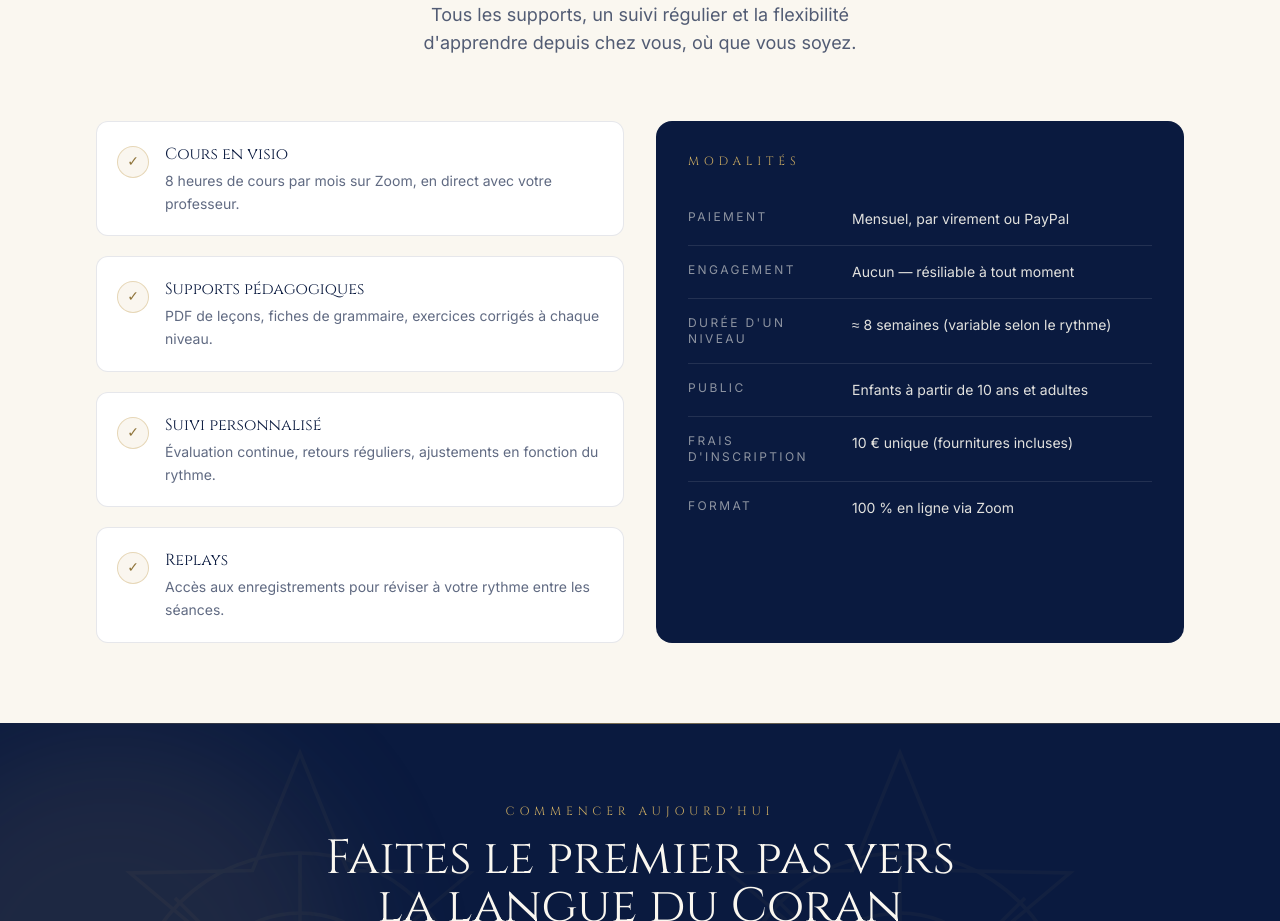
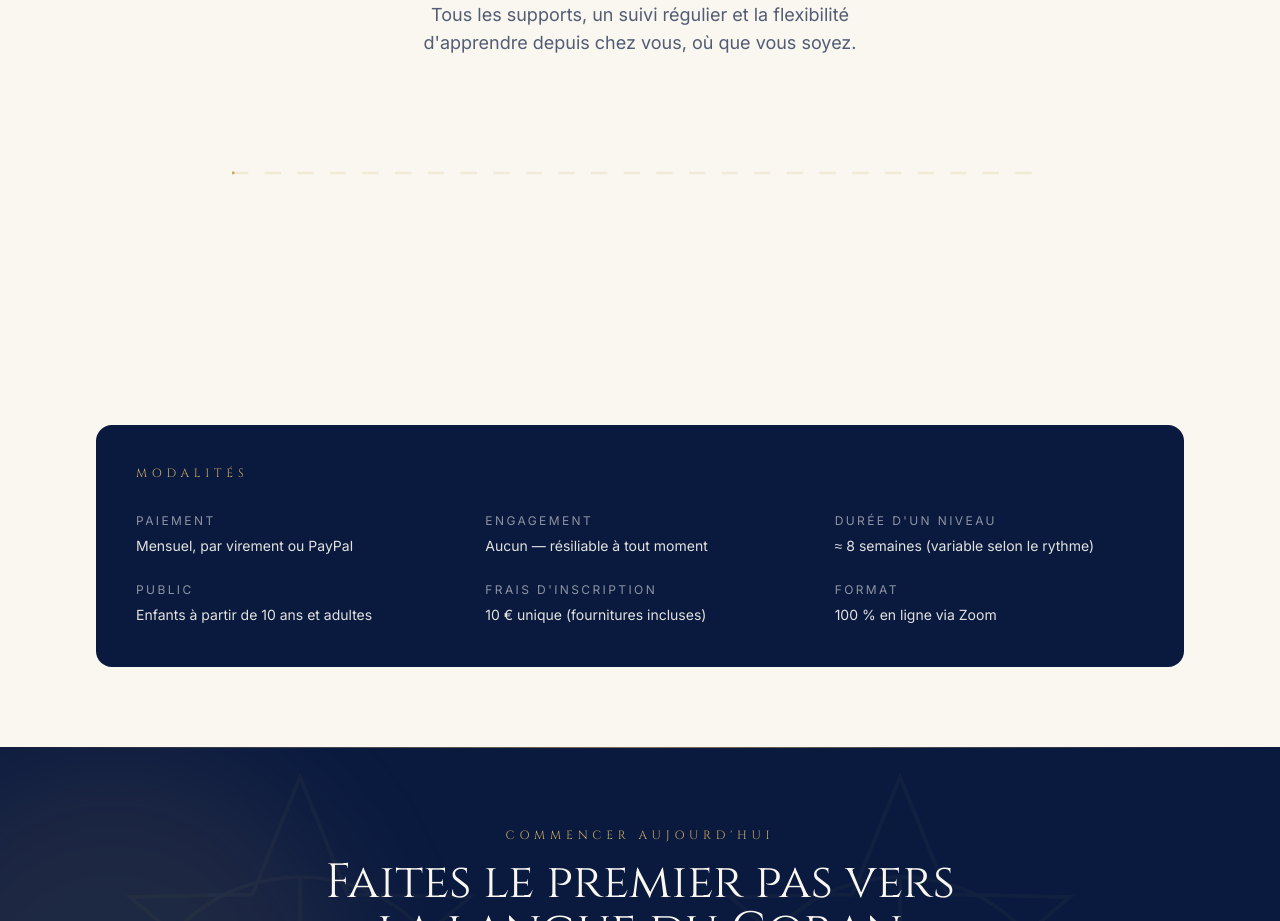
Before and after one commit to FaroukHUB/alirtiqa, a Next.js app: page / in a window 1280 px wide. Shown: the part 7240-8161 px from the top of the page. Built offline with nearby package versions, Linux system fonts and the light colour scheme.

Commit message:
Tarifs: replace inclusions list with scroll-tied timeline + full-width Modalites grid
Co-Authored-By: Claude Opus 4.7 (1M context) <noreply@anthropic.com>

```diff
--- a/src/components/sections/Tarifs.tsx
+++ b/src/components/sections/Tarifs.tsx
@@ -1,24 +1,41 @@
 "use client";
 
-import { motion } from "framer-motion";
+import { useRef } from "react";
+import { motion, useScroll, useTransform } from "framer-motion";
 import { SectionHeading } from "@/components/ui/SectionHeading";
 
-const inclusions = [
+type IconName = "video" | "book" | "chart" | "replay";
+
+type Inclusion = {
+  titre: string;
+  detail: string;
+  icon: IconName;
+};
+
+const inclusions: Inclusion[] = [
   {
     titre: "Cours en visio",
-    detail: "8 heures de cours par mois sur Zoom, en direct avec votre professeur.",
+    detail:
+      "8 heures de cours par mois sur Zoom, en direct avec votre professeur.",
+    icon: "video",
   },
   {
     titre: "Supports pédagogiques",
-    detail: "PDF de leçons, fiches de grammaire, exercices corrigés à chaque niveau.",
+    detail:
+      "PDF de leçons, fiches de grammaire, exercices corrigés à chaque niveau.",
+    icon: "book",
   },
   {
     titre: "Suivi personnalisé",
-    detail: "Évaluation continue, retours réguliers, ajustements en fonction du rythme.",
+    detail:
+      "Évaluation continue, retours réguliers, ajustements en fonction du rythme.",
+    icon: "chart",
   },
   {
     titre: "Replays",
-    detail: "Accès aux enregistrements pour réviser à votre rythme entre les séances.",
+    detail:
+      "Accès aux enregistrements pour réviser à votre rythme entre les séances.",
+    icon: "replay",
   },
 ];
 
@@ -30,6 +47,176 @@ const modalites = [
   { label: "Frais d'inscription", value: "10 € unique (fournitures incluses)" },
   { label: "Format", value: "100 % en ligne via Zoom" },
 ];
+
+function StepIcon({ name }: { name: IconName }) {
+  const baseClass = "h-10 w-10 text-dore-700";
+  const baseProps = {
+    fill: "none" as const,
+    stroke: "currentColor",
+    strokeWidth: 1.5,
+    strokeLinecap: "round" as const,
+    strokeLinejoin: "round" as const,
+    viewBox: "0 0 48 48",
+    "aria-hidden": true,
+  };
+
+  switch (name) {
+    case "video":
+      return (
+        <svg {...baseProps} className={baseClass}>
+          <rect x="7" y="11" width="34" height="22" rx="2" />
+          <path d="M5 36h38" />
+          <path d="M20 17v10l9-5-9-5z" fill="currentColor" stroke="none" />
+        </svg>
+      );
+    case "book":
+      return (
+        <svg {...baseProps} className={baseClass}>
+          <path d="M24 14c-3-2-7-3-13-3v23c6 0 10 1 13 3" />
+          <path d="M24 14c3-2 7-3 13-3v23c-6 0-10 1-13 3" />
+          <path d="M14 19h6M14 25h6M28 19h6M28 25h6" />
+        </svg>
+      );
+    case "chart":
+      return (
+        <svg {...baseProps} className={baseClass}>
+          <path d="M8 38h34" />
+          <path d="M8 38V10" />
+          <path d="M12 32l7-6 6 4 13-12" />
+          <circle cx="12" cy="32" r="1.6" fill="currentColor" stroke="none" />
+          <circle cx="19" cy="26" r="1.6" fill="currentColor" stroke="none" />
+          <circle cx="25" cy="30" r="1.6" fill="currentColor" stroke="none" />
+          <circle cx="38" cy="18" r="2.6" fill="#C9A961" stroke="#C9A961" />
+        </svg>
+      );
+    case "replay":
+      return (
+        <svg {...baseProps} className={baseClass}>
+          <path d="M38 18a14 14 0 11-3-9" />
+          <path d="M37 6v9h-9" />
+          <path d="M20 19v10l9-5-9-5z" fill="currentColor" stroke="none" />
+        </svg>
+      );
+  }
+}
+
+function DesktopTimeline() {
+  const ref = useRef<HTMLDivElement>(null);
+  const { scrollYProgress } = useScroll({
+    target: ref,
+    offset: ["start 80%", "end 60%"],
+  });
+  const pathLength = useTransform(scrollYProgress, [0.05, 0.95], [0, 1]);
+
+  const o1 = useTransform(scrollYProgress, [0.05, 0.18], [0, 1]);
+  const s1 = useTransform(scrollYProgress, [0.05, 0.18], [0.7, 1]);
+  const o2 = useTransform(scrollYProgress, [0.30, 0.43], [0, 1]);
+  const s2 = useTransform(scrollYProgress, [0.30, 0.43], [0.7, 1]);
+  const o3 = useTransform(scrollYProgress, [0.55, 0.68], [0, 1]);
+  const s3 = useTransform(scrollYProgress, [0.55, 0.68], [0.7, 1]);
+  const o4 = useTransform(scrollYProgress, [0.80, 0.93], [0, 1]);
+  const s4 = useTransform(scrollYProgress, [0.80, 0.93], [0.7, 1]);
+
+  const steps = [
+    { o: o1, s: s1 },
+    { o: o2, s: s2 },
+    { o: o3, s: s3 },
+    { o: o4, s: s4 },
+  ];
+
+  return (
+    <div ref={ref} className="hidden md:block">
+      <div className="relative">
+        <svg
+          aria-hidden
+          className="pointer-events-none absolute left-[12.5%] right-[12.5%] top-12 h-2 w-3/4"
+          viewBox="0 0 100 2"
+          preserveAspectRatio="none"
+        >
+          <line
+            x1="0"
+            y1="1"
+            x2="100"
+            y2="1"
+            stroke="#C9A961"
+            strokeOpacity="0.18"
+            strokeWidth="0.6"
+            strokeDasharray="2 2"
+          />
+          <motion.path
+            d="M0 1 L100 1"
+            fill="none"
+            stroke="#C9A961"
+            strokeWidth="0.7"
+            strokeLinecap="round"
+            style={{ pathLength }}
+          />
+        </svg>
+
+        <div className="relative grid grid-cols-4 gap-6">
+          {inclusions.map((item, idx) => (
+            <motion.div
+              key={item.titre}
+              style={{ opacity: steps[idx].o, scale: steps[idx].s }}
+              className="flex flex-col items-center text-center"
+            >
+              <div className="relative z-10 flex h-24 w-24 items-center justify-center rounded-full border border-dore/40 bg-white shadow-[0_10px_30px_rgba(201,169,97,0.18)]">
+                <span
+                  aria-hidden
+                  className="absolute inset-2 rounded-full bg-dore/[0.08]"
+                />
+                <span className="relative">
+                  <StepIcon name={item.icon} />
+                </span>
+              </div>
+              <h3 className="mt-6 font-display text-lg text-nuit">
+                {item.titre}
+              </h3>
+              <p className="mx-auto mt-2 max-w-[260px] text-sm leading-relaxed text-nuit/65">
+                {item.detail}
+              </p>
+            </motion.div>
+          ))}
+        </div>
+      </div>
+    </div>
+  );
+}
+
+function MobileTimeline() {
+  return (
+    <ol className="md:hidden">
+      {inclusions.map((item, idx) => (
+        <motion.li
+          key={item.titre}
+          initial={{ opacity: 0, x: -10 }}
+          whileInView={{ opacity: 1, x: 0 }}
+          viewport={{ once: true, margin: "-50px" }}
+          transition={{ duration: 0.5, delay: idx * 0.08, ease: "easeOut" }}
+          className={`relative flex gap-5 ${
+            idx < inclusions.length - 1 ? "pb-8" : ""
+          }`}
+        >
+          {idx < inclusions.length - 1 && (
+            <span
+              aria-hidden
+              className="absolute left-[23px] top-12 bottom-0 w-px bg-dore/30"
+            />
+          )}
+          <span className="relative z-10 flex h-12 w-12 flex-none items-center justify-center rounded-full border border-dore/40 bg-white shadow-[0_4px_14px_rgba(201,169,97,0.18)]">
+            <StepIcon name={item.icon} />
+          </span>
+          <div className="pt-1">
+            <h3 className="font-display text-base text-nuit">{item.titre}</h3>
+            <p className="mt-1 text-sm leading-relaxed text-nuit/65">
+              {item.detail}
+            </p>
+          </div>
+        </motion.li>
+      ))}
+    </ol>
+  );
+}
 
 export function Tarifs() {
   return (
@@ -45,51 +232,35 @@ export function Tarifs() {
           description="Tous les supports, un suivi régulier et la flexibilité d'apprendre depuis chez vous, où que vous soyez."
         />
 
-        <div className="mt-16 grid gap-8 md:grid-cols-2">
-          <motion.ul
-            initial={{ opacity: 0, y: 16 }}
-            whileInView={{ opacity: 1, y: 0 }}
-            viewport={{ once: true, margin: "-80px" }}
-            transition={{ duration: 0.45, ease: "easeOut" }}
-            className="space-y-5"
-          >
-            {inclusions.map((i) => (
-              <li key={i.titre} className="flex gap-4 rounded-xl border border-nuit/10 bg-white p-5">
-                <span
-                  aria-hidden
-                  className="mt-1 inline-flex h-8 w-8 flex-none items-center justify-center rounded-full border border-dore/40 bg-dore/10 font-display text-sm text-dore-600"
-                >
-                  ✓
-                </span>
-                <div>
-                  <h3 className="font-display text-base text-nuit">{i.titre}</h3>
-                  <p className="mt-1 text-sm leading-relaxed text-nuit/65">{i.detail}</p>
+        <div className="mt-16">
+          <DesktopTimeline />
+          <MobileTimeline />
         </div>
-              </li>
-            ))}
-          </motion.ul>
 
         <motion.div
           initial={{ opacity: 0, y: 16 }}
           whileInView={{ opacity: 1, y: 0 }}
           viewport={{ once: true, margin: "-80px" }}
-            transition={{ duration: 0.45, delay: 0.08, ease: "easeOut" }}
-            className="rounded-2xl bg-nuit p-8 text-creme"
+          transition={{ duration: 0.5, ease: "easeOut" }}
+          className="mt-20 rounded-2xl bg-nuit p-8 text-creme sm:p-10"
         >
           <h3 className="font-display text-xs uppercase tracking-[0.4em] text-dore">
             Modalités
           </h3>
-            <dl className="mt-6 divide-y divide-creme/10">
+          <dl className="mt-8 grid gap-x-10 gap-y-6 md:grid-cols-3">
             {modalites.map((m) => (
-                <div key={m.label} className="grid gap-1 py-4 sm:grid-cols-[140px_1fr] sm:gap-6">
-                  <dt className="text-xs uppercase tracking-[0.2em] text-creme/55">{m.label}</dt>
-                  <dd className="text-sm text-creme/90">{m.value}</dd>
+              <div key={m.label} className="flex flex-col gap-1.5">
+                <dt className="text-xs uppercase tracking-[0.2em] text-creme/55">
+                  {m.label}
+                </dt>
+                <dd className="text-sm leading-relaxed text-creme/90">
+                  {m.value}
+                </dd>
               </div>
             ))}
           </dl>
         </motion.div>
       </div>
-      </div>
     </section>
   );
 }
```
Lines whose indentation alone changed are shown as unchanged.
